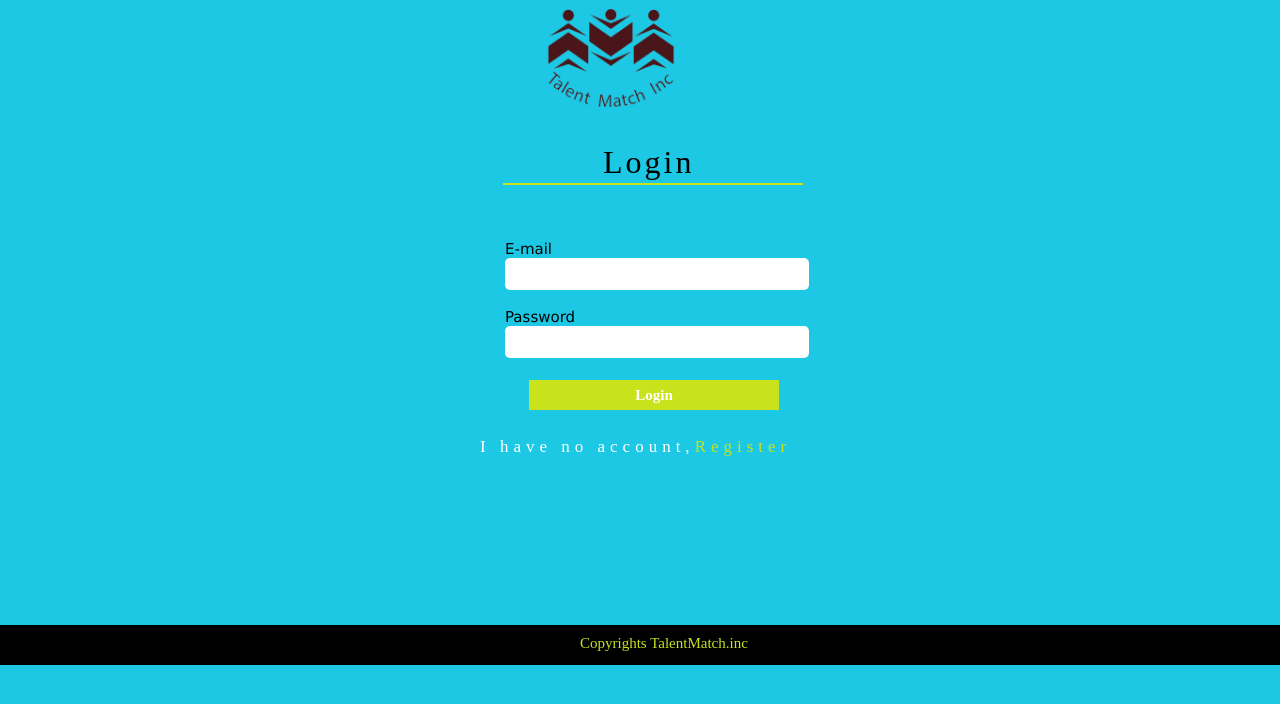
After one commit to HABUWITEKA/TalentMatch, a PHP site: page /loginid1.html in a window 1280 px wide; the page is wider, and only the part inside the window is pictured. The commit adds this page. Shown: the top 704 px of that part. Run offline with PHP 8.4, Linux system fonts and the light colour scheme.

Commit message:
register and login finished

```diff
--- a/css/main2.css
+++ b/css/main2.css
@@ -150,7 +150,7 @@ div.circle1 {
 	height: 40px;
 	background-color: black;
 	margin-left:-410px;
-	top:182px;
+top:182px;
 	position: relative;
 	color: #C8E31C;
 	font-family: Microsoft YaHei UI;
@@ -166,3 +166,20 @@ div.circle1 {
 	text-decoration: none;
 	color: #C8E31C;
 }
+#alt{
+	top:420px;
+	left:480px;
+	position: absolute;
+	font-family: Microsoft YaHei UI;
+	font-size: 17px;
+	color: white;
+	letter-spacing: 5px;
+}
+#alt a{
+	text-decoration-line: none;
+	color: #C8E31C;
+}
+#alls{
+    top:10px;
+    position: absolute;
+}
--- /dev/null
+++ b/loginid1.html
@@ -0,0 +1,32 @@
+<!DOCTYPE html>
+<html lang="en">
+<head>
+    <meta charset="UTF-8">
+    <meta name="viewport" content="width=device-width, initial-scale=1.0">
+    <meta http-equiv="X-UA-Compatible" content="ie=edge">
+    <title>Document</title>
+    <link rel='stylesheet' type='text/css' media='screen' href='css/main2.css'>
+
+</head>
+<body>
+    <!-- talentmatch logo -->
+   <img src="img/talent.png" class="logoo">
+   <!-- Register form addon -->
+   <div id="firstt">
+   <p class="title" style="padding-left: 620px;">Login</p>
+    <div class="line"></div>
+</div>
+<form style="left:205px;position: absolute;;top: 190px;">
+    <label for="">E-mail</label><br>
+    <input type="text"><br><br>
+    <label for="">Password</label><br>
+    <input type="password"><br>
+    <input type="submit" style="width: 250px;left:24px;position: absolute;top:140px;" value="Login">
+
+</form>
+<p id="alt">I have no account,<a href="registerid1.html">Register</a></p>
+<div id="copyrightss" class="posts" style="display: block; left: 410px;position:absolute;top:625px" >
+    <p id="copy">Copyrights <a target="_blank" href="http://talentmatch.rw/">TalentMatch.inc</a></p>
+</div>
+</body>
+</html>
--- a/registerid1.html
+++ b/registerid1.html
@@ -89,5 +89,8 @@ function showFileName( event ) {
   <div id="file-upload-filename" onload="document.innerHTML(fileName)"></div><br><br>
   <input type="submit">
 </form>
+<div id="copyrightss" class="posts" style="top:870px;position:absolute;left:392px;" >
+    <p id="copy">Copyrights <a target="_blank" href="http://talentmatch.rw/">TalentMatch.inc</a></p>
+</div>
     </body>
     </html>
```
Also changed, not shown: dashboard1.html (added).
